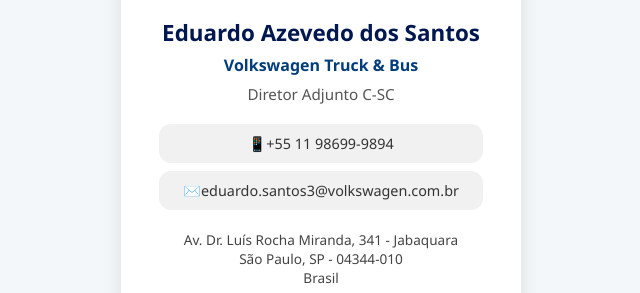
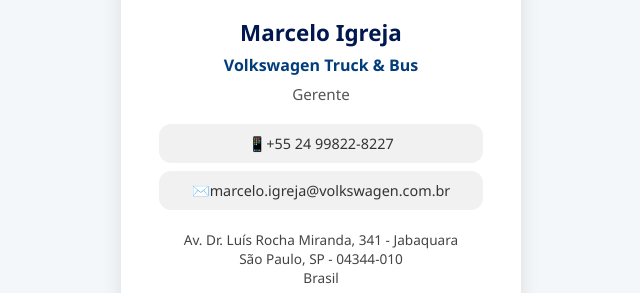
Before and after one commit to VWCO-BRAZIL/Marcelo-Igreja, a plain HTML site: page index.html in a window 1280 px wide. Shown: the part 507-800 px from the top of the page, without its empty margins (319-959 px from the left). Drawn offline with Linux system fonts and the light colour scheme.

Commit message:
Update index.html

```diff
--- a/index.html
+++ b/index.html
@@ -12,15 +12,15 @@
       <img src="logo-vw.png" alt="Logo Volkswagen Caminhões e Ônibus" />
     </div>
     <div class="info">
-      <div class="name">Eduardo Azevedo dos Santos</div>
+      <div class="name">Marcelo Igreja</div>
       <div class="company">Volkswagen Truck & Bus</div>
-      <div class="role">Diretor Adjunto C-SC</div>
+      <div class="role">Gerente</div>
 
       <div class="contact-block">
-        📱 <a href="tel:+5511986999894">+55 11 98699-9894</a>
+        📱 <a href="tel:+5524998228227">+55 24 99822-8227</a>
       </div>
       <div class="contact-block">
-        ✉️ <a href="mailto:eduardo.santos3@volkswagen.com.br">eduardo.santos3@volkswagen.com.br</a>
+        ✉️ <a href="mailto:marcelo.igreja@volkswagen.com.br">marcelo.igreja@volkswagen.com.br</a>
       </div>
 
       <div class="address">
@@ -30,8 +30,8 @@
       </div>
 
       <div class="actions">
-        <a href="tel:+5511984249980">📱 Call Now</a>
-        <a href="https://wa.me/5511986999894" target="_blank">
+        <a href="tel:+5524998228227">📱 Call Now</a>
+        <a href="https://wa.me/5524998228227" target="_blank">
           <svg xmlns="http://www.w3.org/2000/svg" width="18" height="18" fill="white" viewBox="0 0 24 24" style="vertical-align:middle; margin-right:6px;">
             <path d="M20.52 3.48A11.78 11.78 0 0 0 12 0C5.37 0 0 5.37 0 12c0 2.12.55 4.18 1.6 6.01L0 24l6.23-1.63A11.94 11.94 0 0 0 12 24c6.63 0 12-5.37 12-12 0-3.19-1.24-6.19-3.48-8.52ZM12 21.75c-1.87 0-3.68-.5-5.26-1.45l-.38-.23-3.69.97.98-3.59-.24-.38A9.75 9.75 0 0 1 2.25 12c0-5.37 4.38-9.75 9.75-9.75S21.75 6.63 21.75 12 17.37 21.75 12 21.75Zm5.37-7.31c-.3-.15-1.77-.88-2.05-.98-.27-.1-.47-.15-.67.15-.2.3-.77.98-.95 1.18-.17.2-.35.22-.65.07-.3-.15-1.27-.47-2.42-1.5-.9-.8-1.5-1.77-1.67-2.07-.17-.3-.02-.47.13-.62.13-.12.3-.32.45-.47.15-.15.2-.25.3-.42.1-.2.05-.37-.02-.52-.07-.15-.67-1.62-.92-2.22-.24-.57-.48-.5-.67-.5h-.57c-.2 0-.52.07-.8.37-.27.3-1.05 1.02-1.05 2.47s1.08 2.87 1.23 3.07c.15.2 2.12 3.23 5.14 4.52.72.3 1.28.47 1.72.6.72.22 1.38.2 1.9.12.58-.08 1.77-.72 2.02-1.42.25-.7.25-1.3.17-1.42-.07-.12-.27-.2-.57-.35Z"/>
           </svg>
```
